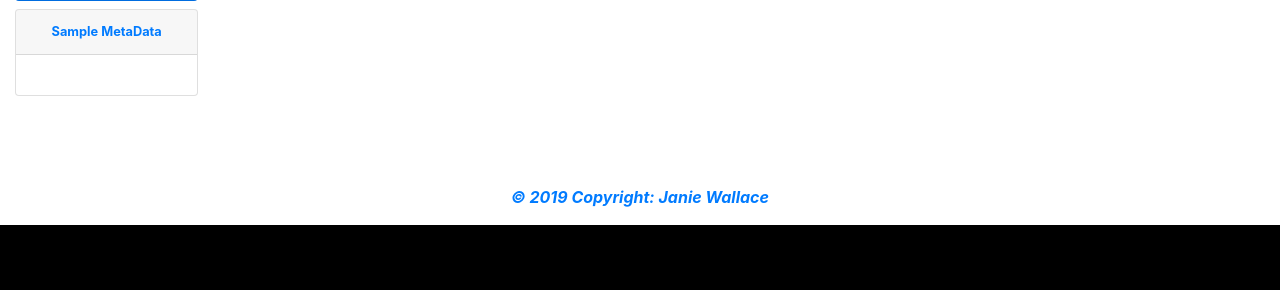
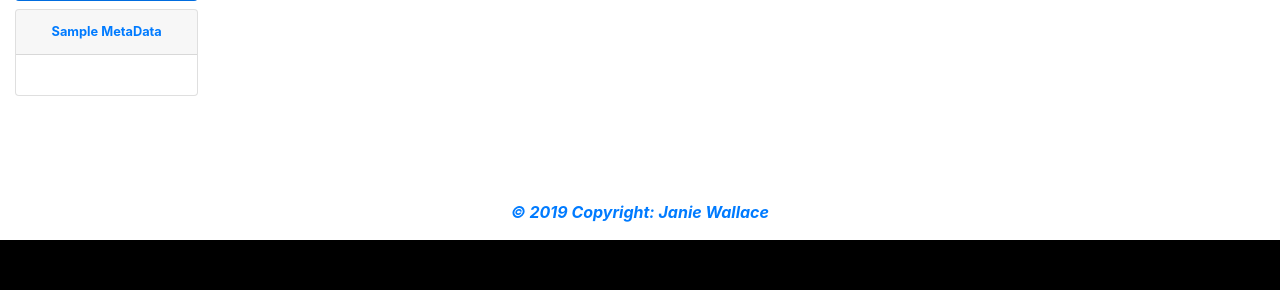
Before and after one commit to Janie228/Biodiversity_Plotly, a Flask app: page / in a window 1280 px wide. Shown: the part 376-666 px from the top of the page. Run offline with Flask 2, Linux system fonts and the light colour scheme; data that the repository does not hold is empty; some libraries are stand-ins or nearby versions.

Commit message:
Update myStyle.css

```diff
--- a/biodiversity/static/css/myStyle.css
+++ b/biodiversity/static/css/myStyle.css
@@ -34,10 +34,6 @@ html {
     padding: 15rem 0rem 0rem 0rem;
   }
 
-  footer {
-    margin-top: -15px;
-  }
-
 /*
 ####################################################
 M E D I A  Q U E R I E S
```
